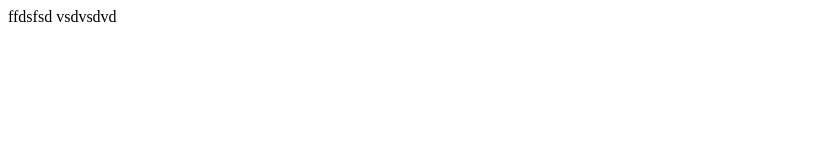
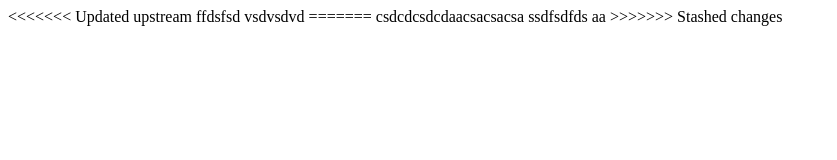
Before and after one commit to dangchien2003/test, a plain HTML site: page index.html in a window 1280 px wide. Shown: the whole page, without its empty margins (0-837 px from the left). Drawn offline with Linux system fonts and the light colour scheme.

Commit message:
Update index.html

```diff
--- a/index.html
+++ b/index.html
@@ -7,7 +7,12 @@
     <title>Document</title>
 </head>
 <body>
+<<<<<<< Updated upstream
 ffdsfsd
 vsdvsdvd
+=======
+    csdcdcsdcdaacsacsacsa
+    ssdfsdfds aa
+>>>>>>> Stashed changes
 </body>
 </html>
```
